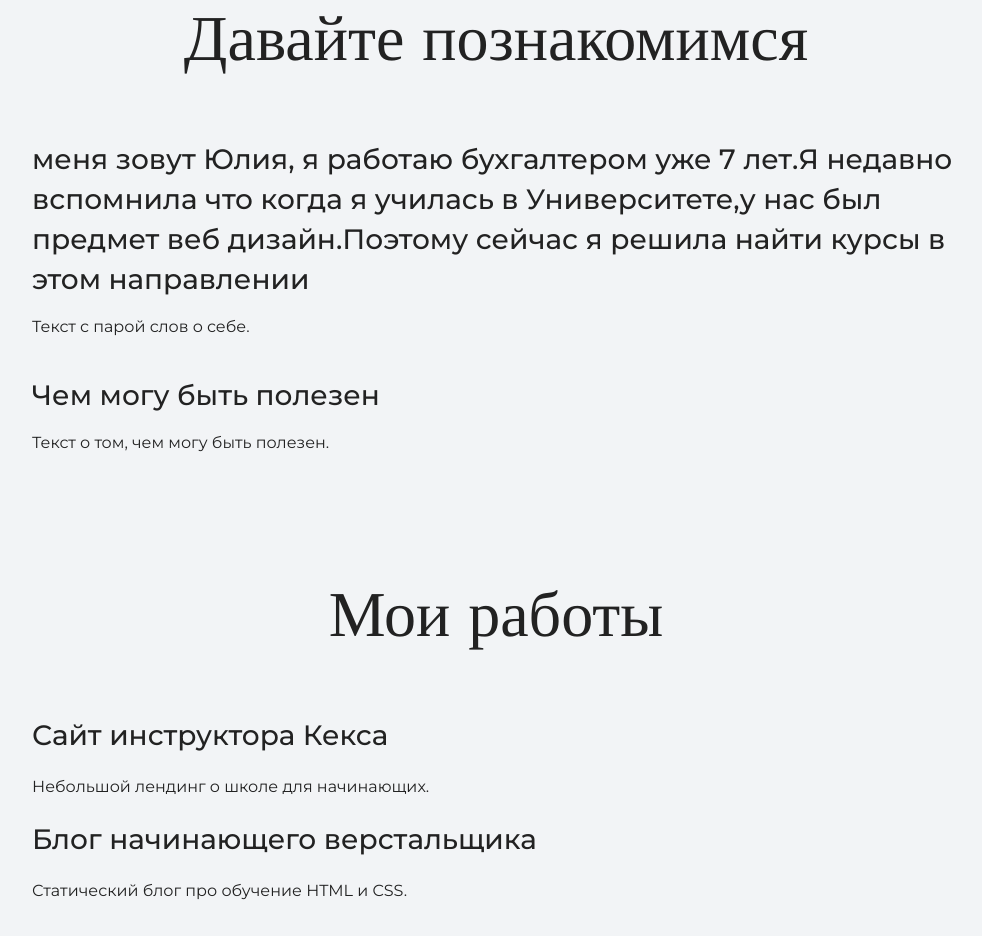
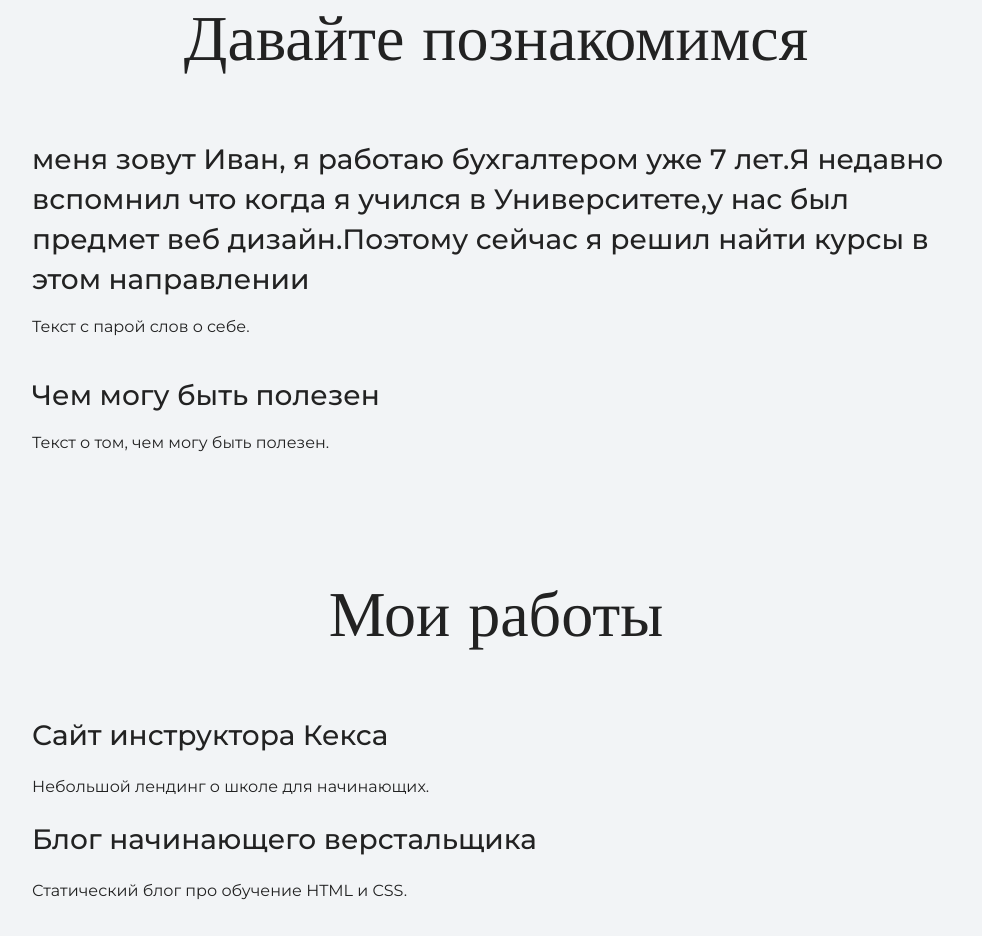
Before and after one commit to mihailuta/mysite, a plain HTML site: page index.html in a window 1280 px wide. Shown: the part 1033-1969 px from the top of the page, without its empty margins (144-1126 px from the left). Drawn offline with nearby package versions, Linux system fonts and the light colour scheme.

Commit message:
изменения о себе

```diff
--- a/index.html
+++ b/index.html
@@ -25,7 +25,7 @@
     <section class="intro">
       <div class="container">
       <h2 class="subheading">Давайте познакомимся</h2>
-      <h3>меня зовут Юлия, я работаю бухгалтером уже 7 лет.Я недавно вспомнила что когда я училась в Университете,у нас был предмет веб дизайн.Поэтому сейчас я решила найти курсы в этом направлении</h3>
+      <h3>меня зовут Иван, я работаю бухгалтером уже 7 лет.Я недавно вспомнил что когда я учился в Университете,у нас был предмет веб дизайн.Поэтому сейчас я решил найти курсы в этом направлении</h3>
       <p>Текст с парой слов о себе.</p>
       <h3>Чем могу быть полезен</h3>
       <p>Текст о том, чем могу быть полезен.</p>
```
